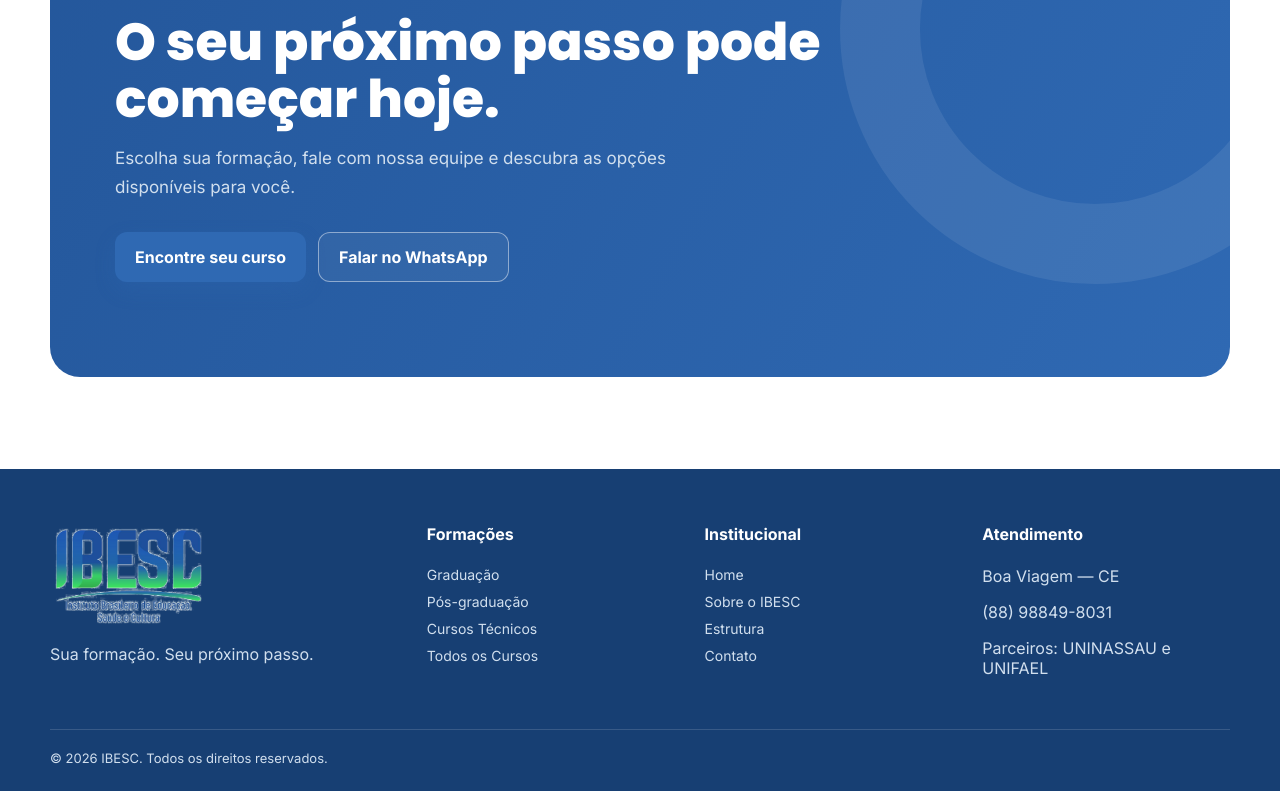
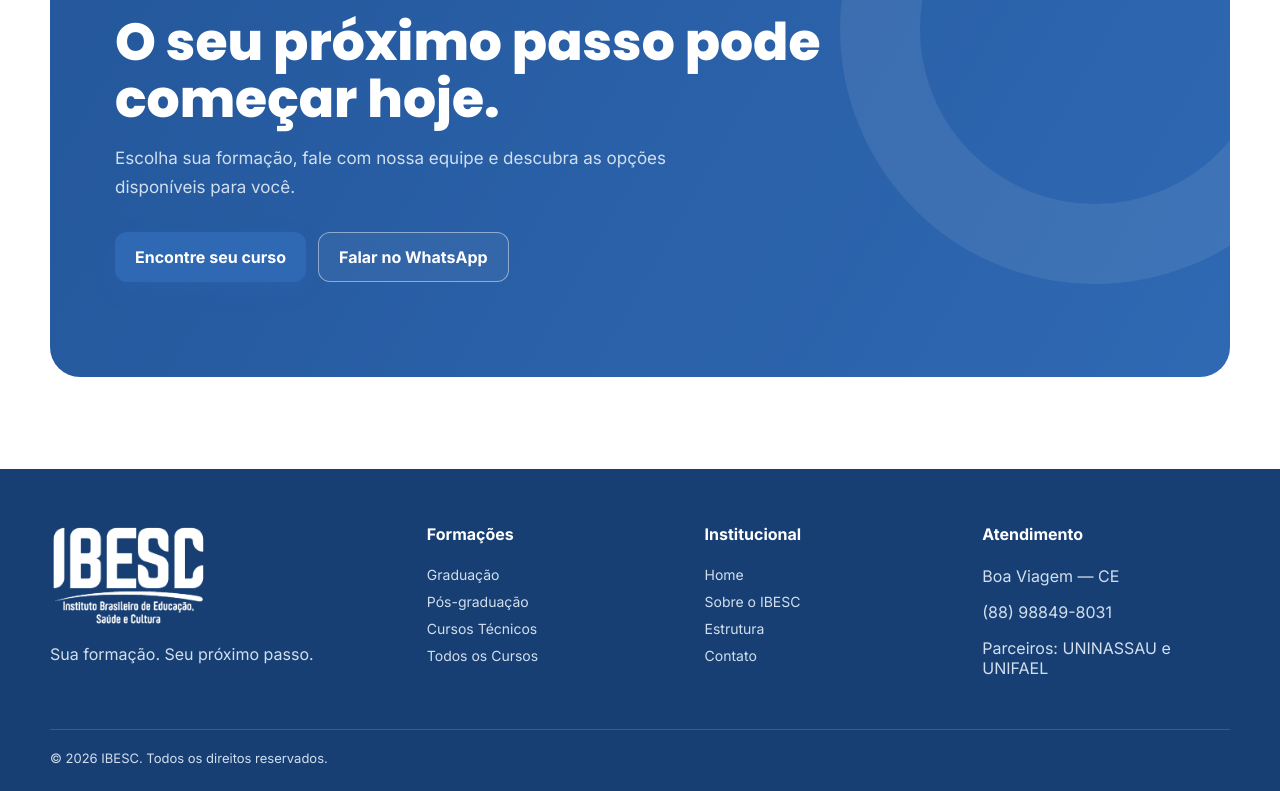
Before and after one commit to comercialexternobv-png/ibesc, a Next.js app: page / in a window 1280 px wide. Shown: the part 9431-10222 px from the top of the page. Built offline with nearby package versions, Linux system fonts and the light colour scheme; no server answers.

Commit message:
fix: refine Unicorp course details and footer logo

```diff
--- a/src/app/curso/[slug]/page.tsx
+++ b/src/app/curso/[slug]/page.tsx
@@ -36,8 +36,9 @@ export default async function CoursePage({ params }: { params: Promise<{ slug: s
   const isGrad = c.category === 'GRADUACAO';
   const isTecnico = c.category === 'TECNICO';
   const isProfessionalizing = c.category === 'PROFISSIONALIZANTE';
+  const isUnicorpCourse = c.id.startsWith('ibesc-unicorp-');
   const catalogUrl = c.externalUrl || (c.institution === 'UNIFAEL' ? partnerCatalogs.unifaelPos.officialUrl : partnerCatalogs.uninassauPos.officialUrl);
-  const institutionLabel = c.institution === 'UNIFAEL' ? 'UNIFAEL' : c.institution === 'UNINASSAU' ? 'UNINASSAU' : institution;
+  const institutionLabel = isUnicorpCourse ? 'IBESC em parceria com a Unicorp' : c.institution === 'UNIFAEL' ? 'UNIFAEL' : c.institution === 'UNINASSAU' ? 'UNINASSAU' : institution;
   const msg = encodeURIComponent(`Olá! Vim pelo site do IBESC e gostaria de receber informações sobre o curso de ${c.name}${isPost ? ` da ${institutionLabel}` : ''}.`);
 
   const audience = c.audience || (isGrad ? `Pessoas que desejam iniciar ou fortalecer uma trajetória profissional na área de ${c.area.toLowerCase()}.` : isTecnico ? `Pessoas que buscam uma formação técnica e prática para ampliar suas oportunidades profissionais em ${c.area.toLowerCase()}.` : `Profissionais e interessados que desejam desenvolver conhecimentos na área de ${c.area.toLowerCase()}.`);
@@ -45,7 +46,7 @@ export default async function CoursePage({ params }: { params: Promise<{ slug: s
   const highlights = c.highlights || (isGrad ? [c.attendanceInfo || 'Consulte o consultor sobre a dinâmica presencial e acadêmica do curso.', 'Formação vinculada à instituição parceira', 'Orientação comercial IBESC'] : isTecnico ? ['Formação técnica', 'Atendimento IBESC', 'Orientação sobre matrícula e próximos passos'] : [isPost ? 'Modalidade digital' : 'Formação profissional', `Oferta pela ${institutionLabel}`, 'Orientação comercial IBESC']);
   const requirements = c.requirements || (isPost ? 'É necessário possuir diploma de graduação para ingressar em uma pós-graduação.' : isGrad ? 'Consulte o consultor IBESC sobre requisitos de ingresso, documentação e condições da turma.' : 'Consulte o IBESC sobre requisitos de ingresso e documentação.');
 
-  const infoItems = isPost ? [['Modalidade', c.modality || 'Digital'], ['Instituição', institutionLabel], ['Duração', c.duration || 'A confirmar na instituição'], ['Área', c.area], ['Local de atendimento', 'IBESC — Boa Viagem/CE']] : [['Modalidade', c.modality || (isGrad ? 'A confirmar pelo consultor' : 'A confirmar pelo IBESC')], ['Duração', c.duration || 'A confirmar pelo consultor'], ['Local', c.local || 'Boa Viagem — CE'], ['Instituição', institution], ...(c.attendanceInfo ? [['Encontros presenciais', c.attendanceInfo]] : []), ['Próxima turma', c.startDate || 'A confirmar pelo consultor']];
+  const infoItems = isPost ? [['Modalidade', c.modality || 'Digital'], ['Instituição', institutionLabel], ['Duração', c.duration || 'A confirmar na instituição'], ['Área', c.area], ['Local de atendimento', 'IBESC — Boa Viagem/CE'], ...(isUnicorpCourse ? [['Início', 'Imediato após a matrícula']] : [])] : [['Modalidade', c.modality || (isGrad ? 'A confirmar pelo consultor' : 'A confirmar pelo IBESC')], ['Duração', c.duration || 'A confirmar pelo consultor'], ['Local', c.local || 'Boa Viagem — CE'], ['Instituição', isUnicorpCourse ? institutionLabel : institution], ...(c.attendanceInfo ? [['Encontros presenciais', c.attendanceInfo]] : []), [isUnicorpCourse ? 'Início' : 'Próxima turma', isUnicorpCourse ? 'Imediato após a matrícula' : c.startDate || 'A confirmar pelo consultor']];
 
   return <main>
     <section className="hero"><div className="container hero-grid"><div>
--- a/src/components/SiteFooter.tsx
+++ b/src/components/SiteFooter.tsx
@@ -6,7 +6,7 @@ export default function SiteFooter() {
     <footer className="footer">
       <div className="container footer-grid">
         <div>
-          <Image className="footer-logo" src="/images/ibesc-logo-transparent.png" alt="IBESC - Instituto Brasileiro de Educação, Saúde e Cultura" width={400} height={140} />
+          <Image className="footer-logo" src="/images/ibesc-logo-white.png" alt="IBESC - Instituto Brasileiro de Educação, Saúde e Cultura" width={400} height={140} />
           <p>Sua formação. Seu próximo passo.</p>
         </div>
         <div>
```
Also changed, not shown: public/images/ibesc-logo-transparent.png, public/images/ibesc-logo-white.png (added).
